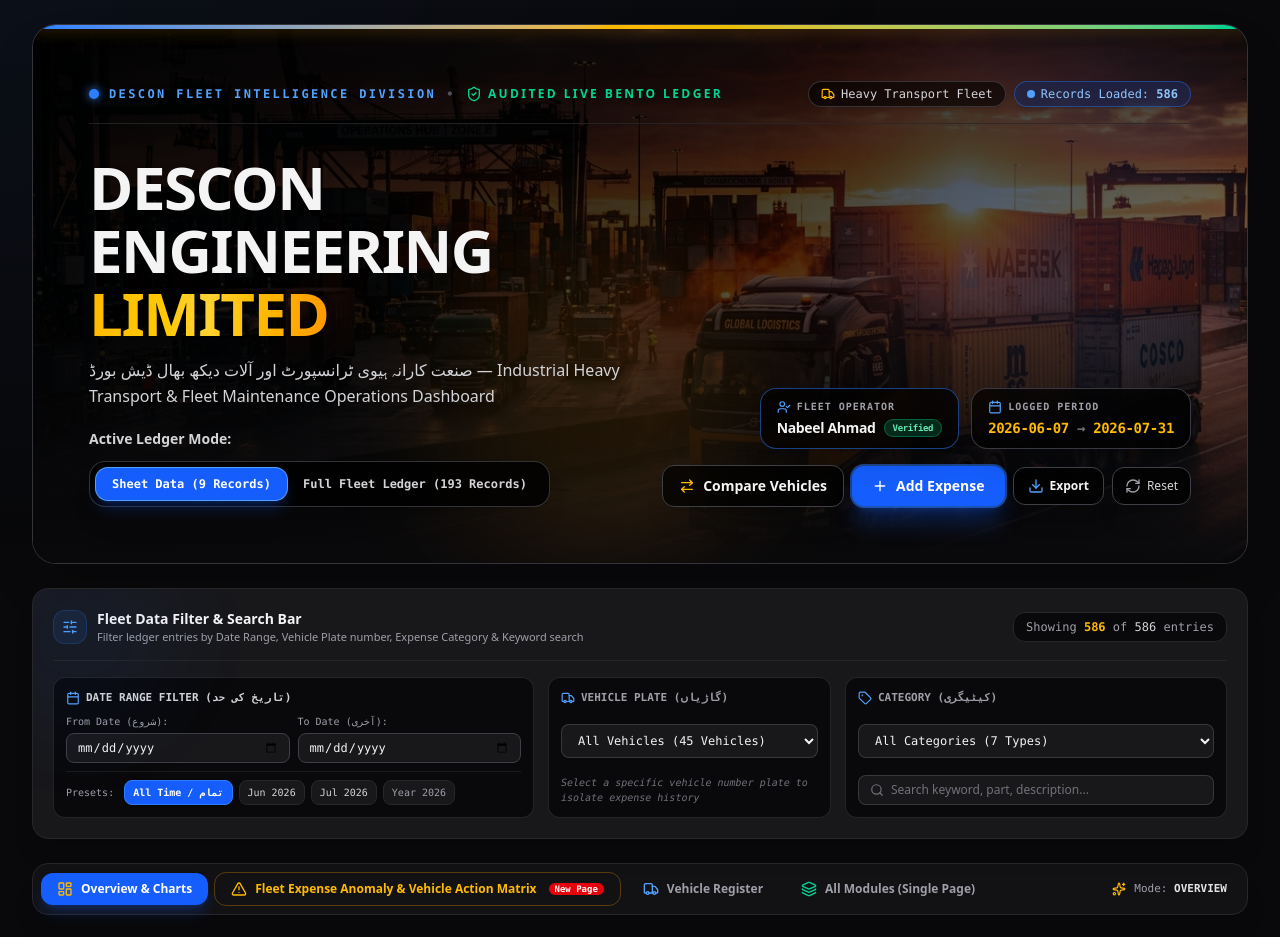
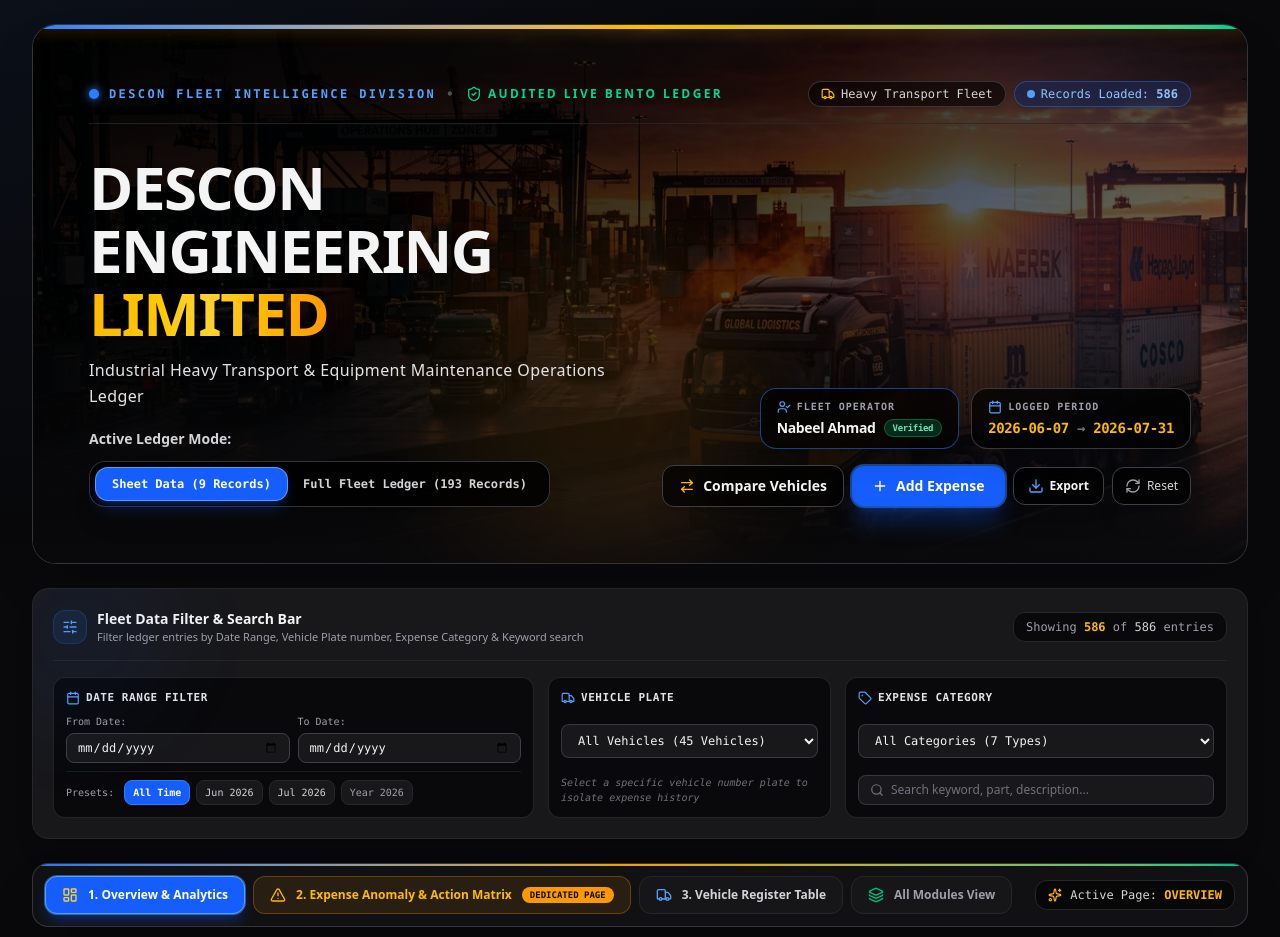
Before and after one commit to nabeelahmad240132572/Vecel-data, a React (Vite) app: page / in a window 1280 px wide. Shown: the top 937 px of the page. Built offline with nearby package versions, Linux system fonts and the light colour scheme.

Commit message:
style: refine UI and localize dashboard to English
Update navigation bar styling with accent glows and clean up interface labels by removing Urdu translations for a more professional, uniform industrial ledger aesthetic.

```diff
--- a/src/App.tsx
+++ b/src/App.tsx
@@ -182,63 +182,72 @@
         />
 
         {/* Top Page Navigation Bar / Module Switcher */}
-        <div className="bg-[#121215] border border-zinc-800 rounded-2xl p-2 mb-6 shadow-xl flex flex-wrap items-center justify-between gap-2">
-          <div className="flex flex-wrap items-center gap-1.5">
+        <div className="relative bg-[#121215]/95 backdrop-blur-xl border border-zinc-700/80 rounded-2xl p-2.5 sm:p-3 mb-6 shadow-2xl overflow-hidden transition-all">
+          {/* Subtle accent glow */}
+          <div className="absolute top-0 left-0 right-0 h-[2px] bg-gradient-to-r from-blue-500 via-amber-400 to-emerald-400 opacity-90" />
+
+          <div className="flex flex-col md:flex-row md:items-center justify-between gap-3">
+            {/* Navigation Tabs */}
+            <div className="flex flex-wrap items-center gap-2">
               <button
                 onClick={() => setActivePage('overview')}
-              className={`px-4 py-2 rounded-xl text-xs font-bold transition flex items-center gap-2 cursor-pointer ${
+                className={`px-4 py-2.5 rounded-xl text-xs font-extrabold transition-all duration-200 flex items-center gap-2.5 cursor-pointer border ${
                   activePage === 'overview'
-                  ? 'bg-blue-600 text-white shadow-lg shadow-blue-600/25'
-                  : 'text-zinc-400 hover:text-zinc-100 hover:bg-zinc-800/60'
+                    ? 'bg-blue-600 text-white border-blue-400 shadow-lg shadow-blue-600/30 ring-1 ring-blue-400/50'
+                    : 'bg-zinc-900/80 text-zinc-300 border-zinc-800 hover:text-white hover:border-zinc-700 hover:bg-zinc-800/80'
                 }`}
               >
-              <LayoutDashboard className="w-4 h-4 text-amber-400" />
-              <span>Overview & Charts</span>
+                <LayoutDashboard className={`w-4 h-4 ${activePage === 'overview' ? 'text-amber-300' : 'text-amber-400'}`} />
+                <span>1. Overview & Analytics</span>
               </button>
 
               <button
                 onClick={() => setActivePage('anomalyMatrix')}
-              className={`px-4 py-2 rounded-xl text-xs font-bold transition flex items-center gap-2 cursor-pointer relative ${
+                className={`px-4 py-2.5 rounded-xl text-xs font-extrabold transition-all duration-200 flex items-center gap-2.5 cursor-pointer relative border ${
                   activePage === 'anomalyMatrix'
-                  ? 'bg-amber-500 text-zinc-950 font-black shadow-lg shadow-amber-500/25'
-                  : 'text-amber-400 hover:text-amber-300 hover:bg-amber-500/10 border border-amber-500/30'
+                    ? 'bg-gradient-to-r from-amber-500 to-amber-600 text-zinc-950 border-amber-300 shadow-lg shadow-amber-500/30 ring-1 ring-amber-300 font-black'
+                    : 'bg-amber-500/10 text-amber-400 border-amber-500/30 hover:bg-amber-500/20 hover:border-amber-500/50 hover:text-amber-300'
                 }`}
               >
-              <AlertTriangle className="w-4 h-4" />
-              <span>Fleet Expense Anomaly & Vehicle Action Matrix</span>
-              <span className="ml-1 text-[9px] font-mono px-1.5 py-0.2 rounded-full bg-red-600 text-white font-bold animate-pulse">
-                New Page
+                <AlertTriangle className={`w-4 h-4 ${activePage === 'anomalyMatrix' ? 'text-zinc-950' : 'text-amber-400 animate-pulse'}`} />
+                <span>2. Expense Anomaly & Action Matrix</span>
+                <span className={`text-[9px] font-mono px-2 py-0.5 rounded-full font-bold uppercase ${
+                  activePage === 'anomalyMatrix' ? 'bg-zinc-950 text-amber-400' : 'bg-amber-500 text-zinc-950'
+                }`}>
+                  Dedicated Page
                 </span>
               </button>
 
               <button
                 onClick={() => setActivePage('vehicleRegister')}
-              className={`px-4 py-2 rounded-xl text-xs font-bold transition flex items-center gap-2 cursor-pointer ${
+                className={`px-4 py-2.5 rounded-xl text-xs font-extrabold transition-all duration-200 flex items-center gap-2.5 cursor-pointer border ${
                   activePage === 'vehicleRegister'
-                  ? 'bg-blue-600 text-white shadow-lg shadow-blue-600/25'
-                  : 'text-zinc-400 hover:text-zinc-100 hover:bg-zinc-800/60'
+                    ? 'bg-blue-600 text-white border-blue-400 shadow-lg shadow-blue-600/30 ring-1 ring-blue-400/50'
+                    : 'bg-zinc-900/80 text-zinc-300 border-zinc-800 hover:text-white hover:border-zinc-700 hover:bg-zinc-800/80'
                 }`}
               >
-              <Truck className="w-4 h-4 text-blue-400" />
-              <span>Vehicle Register</span>
+                <Truck className={`w-4 h-4 ${activePage === 'vehicleRegister' ? 'text-amber-300' : 'text-blue-400'}`} />
+                <span>3. Vehicle Register Table</span>
               </button>
 
               <button
                 onClick={() => setActivePage('fullView')}
-              className={`px-4 py-2 rounded-xl text-xs font-bold transition flex items-center gap-2 cursor-pointer ${
+                className={`px-4 py-2.5 rounded-xl text-xs font-extrabold transition-all duration-200 flex items-center gap-2.5 cursor-pointer border ${
                   activePage === 'fullView'
-                  ? 'bg-zinc-800 text-zinc-100 border border-zinc-700 shadow'
-                  : 'text-zinc-400 hover:text-zinc-200 hover:bg-zinc-800/40'
+                    ? 'bg-zinc-800 text-white border-zinc-600 shadow-lg ring-1 ring-zinc-500'
+                    : 'bg-zinc-900/80 text-zinc-400 border-zinc-800 hover:text-zinc-200 hover:border-zinc-700'
                 }`}
               >
-              <Layers className="w-4 h-4 text-emerald-400" />
-              <span>All Modules (Single Page)</span>
+                <Layers className={`w-4 h-4 ${activePage === 'fullView' ? 'text-emerald-400' : 'text-emerald-500'}`} />
+                <span>All Modules View</span>
               </button>
             </div>
 
-          <div className="hidden sm:flex items-center gap-2 text-[11px] font-mono text-zinc-400 px-3 py-1">
+            {/* Right Status Badge */}
+            <div className="hidden sm:flex items-center gap-2 text-xs font-mono text-zinc-300 bg-black/60 border border-zinc-800 px-3 py-1.5 rounded-xl shrink-0">
               <Sparkles className="w-3.5 h-3.5 text-amber-400" />
-            <span>Mode: <strong className="text-zinc-200 uppercase">{activePage}</strong></span>
+              <span>Active Page: <strong className="text-amber-400 font-bold uppercase">{activePage}</strong></span>
+            </div>
           </div>
         </div>
 
--- a/src/components/DataAnalyticsHub.tsx
+++ b/src/components/DataAnalyticsHub.tsx
@@ -155,7 +155,7 @@
             title="Dashboard Usage Guide & Explainer"
           >
             <HelpCircle className="w-3.5 h-3.5 text-blue-400" />
-            <span>Guide / رہنمائی</span>
+            <span>Usage Guide</span>
             {showGuide ? <ChevronUp className="w-3.5 h-3.5" /> : <ChevronDown className="w-3.5 h-3.5" />}
           </button>
 
--- a/src/components/FilterBar.tsx
+++ b/src/components/FilterBar.tsx
@@ -136,15 +136,15 @@
         {/* 1. Date Range Filter Block (lg:col-span-5) */}
         <div className="lg:col-span-5 bg-[#09090b] border border-zinc-800/90 p-3 rounded-xl flex flex-col justify-between space-y-2">
           <div className="flex items-center justify-between">
-            <label className="text-[11px] font-mono uppercase text-zinc-300 font-semibold flex items-center gap-1.5">
-              <Calendar className="w-3.5 h-3.5 text-blue-400" /> Date Range Filter (تاریخ کی حد)
+            <label className="text-[11px] font-mono uppercase text-zinc-200 font-bold tracking-wider flex items-center gap-1.5">
+              <Calendar className="w-3.5 h-3.5 text-blue-400" /> Date Range Filter
             </label>
             {(filters.dateStart || filters.dateEnd) && (
               <button
                 onClick={() => onUpdateFilters({ dateStart: null, dateEnd: null })}
                 className="text-[10px] font-mono text-amber-400 hover:underline cursor-pointer font-bold"
               >
-                Clear Dates / ختم کریں
+                Clear Dates
               </button>
             )}
           </div>
@@ -153,7 +153,7 @@
           <div className="grid grid-cols-2 gap-2">
             <div>
               <span className="text-[10px] text-zinc-400 font-mono block mb-1">
-                From Date (شروع):
+                From Date:
               </span>
               <input
                 type="date"
@@ -164,7 +164,7 @@
             </div>
             <div>
               <span className="text-[10px] text-zinc-400 font-mono block mb-1">
-                To Date (آخری):
+                To Date:
               </span>
               <input
                 type="date"
@@ -186,7 +186,7 @@
                   : 'bg-zinc-900 text-zinc-400 border-zinc-800 hover:text-zinc-200'
               }`}
             >
-              All Time / تمام
+              All Time
             </button>
 
             {monthPresets.map(mp => {
@@ -222,8 +222,8 @@
         {/* 2. Vehicle Selector Filter Block (lg:col-span-3) */}
         <div className="lg:col-span-3 bg-[#09090b] border border-zinc-800/90 p-3 rounded-xl flex flex-col justify-between space-y-2">
           <div className="flex items-center justify-between">
-            <label className="text-[11px] font-mono uppercase text-zinc-400 font-semibold flex items-center gap-1.5">
-              <Truck className="w-3.5 h-3.5 text-blue-400" /> Vehicle Plate (گاڑیاں)
+            <label className="text-[11px] font-mono uppercase text-zinc-200 font-bold tracking-wider flex items-center gap-1.5">
+              <Truck className="w-3.5 h-3.5 text-blue-400" /> Vehicle Plate
             </label>
             {filters.vehicle && (
               <button
@@ -258,8 +258,8 @@
         {/* 3. Category Selector Filter Block (lg:col-span-4) */}
         <div className="lg:col-span-4 bg-[#09090b] border border-zinc-800/90 p-3 rounded-xl flex flex-col justify-between space-y-2">
           <div className="flex items-center justify-between">
-            <label className="text-[11px] font-mono uppercase text-zinc-400 font-semibold flex items-center gap-1.5">
-              <Tag className="w-3.5 h-3.5 text-blue-400" /> Category (کیٹیگری)
+            <label className="text-[11px] font-mono uppercase text-zinc-200 font-bold tracking-wider flex items-center gap-1.5">
+              <Tag className="w-3.5 h-3.5 text-blue-400" /> Expense Category
             </label>
             {filters.category && (
               <button
--- a/src/components/Header.tsx
+++ b/src/components/Header.tsx
@@ -80,8 +80,8 @@
             <h1 className="text-3xl sm:text-5xl md:text-6xl font-black text-zinc-100 uppercase tracking-tight leading-[1.05] drop-shadow-xl">
               DESCON ENGINEERING <span className="bg-gradient-to-r from-amber-400 via-amber-300 to-amber-500 bg-clip-text text-transparent">LIMITED</span>
             </h1>
-            <p className="text-sm sm:text-base text-zinc-300 font-sans mt-3 font-medium leading-relaxed drop-shadow">
-              صنعت کارانہ ہیوی ٹرانسپورٹ اور آلات دیکھ بھال ڈیش بورڈ — Industrial Heavy Transport & Fleet Maintenance Operations Dashboard
+            <p className="text-sm sm:text-base text-zinc-200 font-sans mt-3 font-medium tracking-wide leading-relaxed drop-shadow-md">
+              Industrial Heavy Transport & Equipment Maintenance Operations Ledger
             </p>
 
             <div className="flex flex-wrap items-center gap-3 mt-5 font-mono text-xs">
```
Lines whose indentation alone changed are shown as unchanged.
